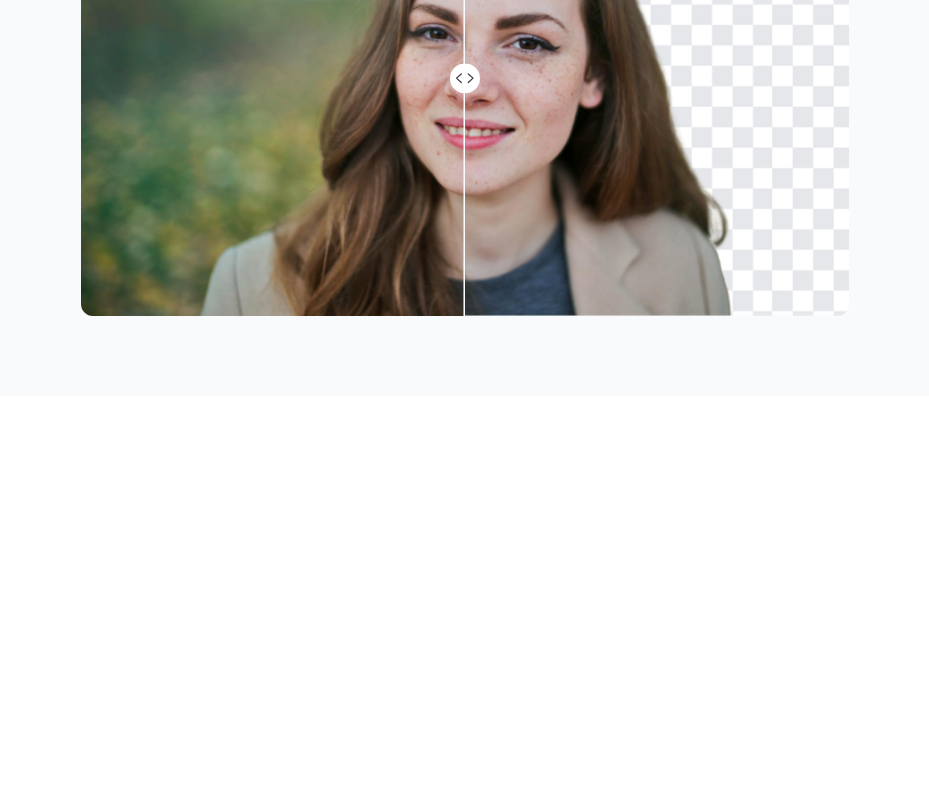
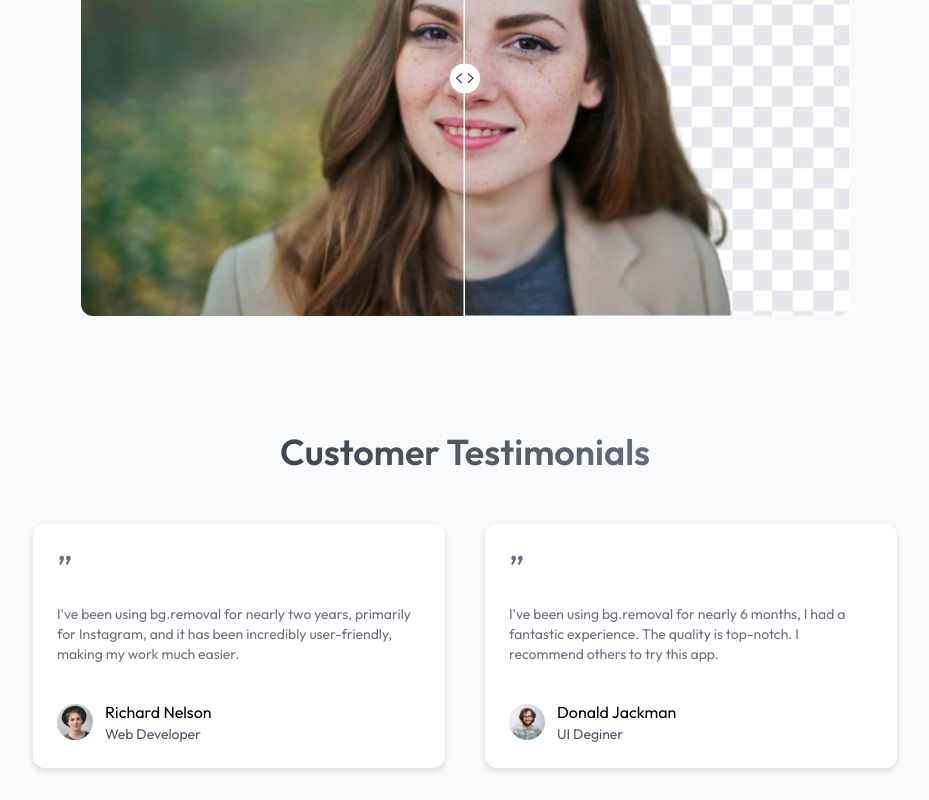
Before and after one commit to MehediMubin/bg-removal, a React (Vite) app in the folder client/: page / in a window 1280 px wide. Shown: the part 1783-2583 px from the top of the page, without its empty margins (175-1104 px from the left). Before the commit the page ends 2179 px from the top, so only its background shows below. Built offline with nearby package versions, Linux system fonts and the light colour scheme; the HTML template or start-up script is replaced by a standard one.

Commit message:
feat: add Testimonials & custom font

```diff
--- /dev/null
+++ b/client/src/components/Testimonials.jsx
@@ -0,0 +1,39 @@
+import { testimonialsData } from "../assets/assets";
+
+const Testimonials = () => {
+   return (
+      <div>
+         {/* Title  */}
+         <h1 className="text-center text-2xl md:text-3xl lg:text-4xl mt-4 font-semibold bg-gradient-to-r from-gray-900 to-gray-400 bg-clip-text text-transparent py-5">
+            Customer Testimonials
+         </h1>
+
+         <div className="grid grid-cols-1 md:grid-cols-2 gap-10 max-w-4xl mx-auto px-4 py-8">
+            {testimonialsData.map((testimonial, index) => (
+               <div
+                  className="bg-white rounded-xl p-6 drop-shadow-md mx-w-lg m-auto hover:scale-105 transition-all duration-700 cursor-pointer flex flex-col gap-4"
+                  key={index}
+               >
+                  <p className="text-4xl text-gray-500">”</p>
+                  <p className="text-sm text-gray-500">{testimonial.text}</p>
+                  <div className="flex items-center gap-3 mt-5">
+                     <img
+                        className="w-9 rounded-full"
+                        src={testimonial.image}
+                        alt=""
+                     />
+                     <div>
+                        <p>{testimonial.author}</p>
+                        <p className="text-sm text-gray-600">
+                           {testimonial.jobTitle}
+                        </p>
+                     </div>
+                  </div>
+               </div>
+            ))}
+         </div>
+      </div>
+   );
+};
+
+export default Testimonials;
--- a/client/src/index.css
+++ b/client/src/index.css
@@ -1,4 +1,9 @@
+@import url("https://fonts.googleapis.com/css2?family=Outfit:wght@100..900&display=swap");
 @import "tailwindcss";
+
+* {
+   font-family: Outfit;
+}
 
 .slider {
    -webkit-appearance: none;
--- a/client/src/pages/Home.jsx
+++ b/client/src/pages/Home.jsx
@@ -1,6 +1,7 @@
 import BgSlider from "../components/BgSlider";
 import Header from "../components/Header";
 import Steps from "../components/Steps";
+import Testimonials from "../components/Testimonials";
 
 const Home = () => {
    return (
@@ -8,6 +9,7 @@
          <Header />
          <Steps />
          <BgSlider />
+         <Testimonials />
       </div>
    );
 };
```
